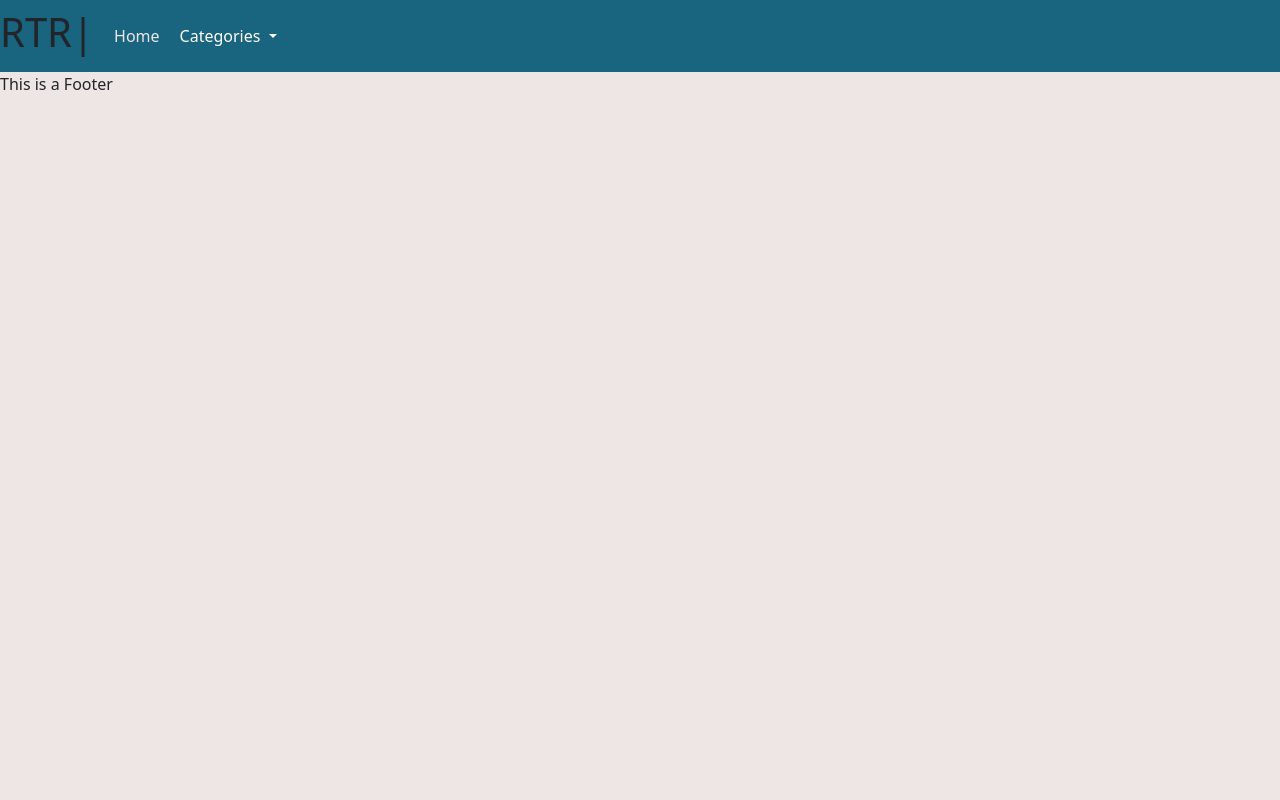
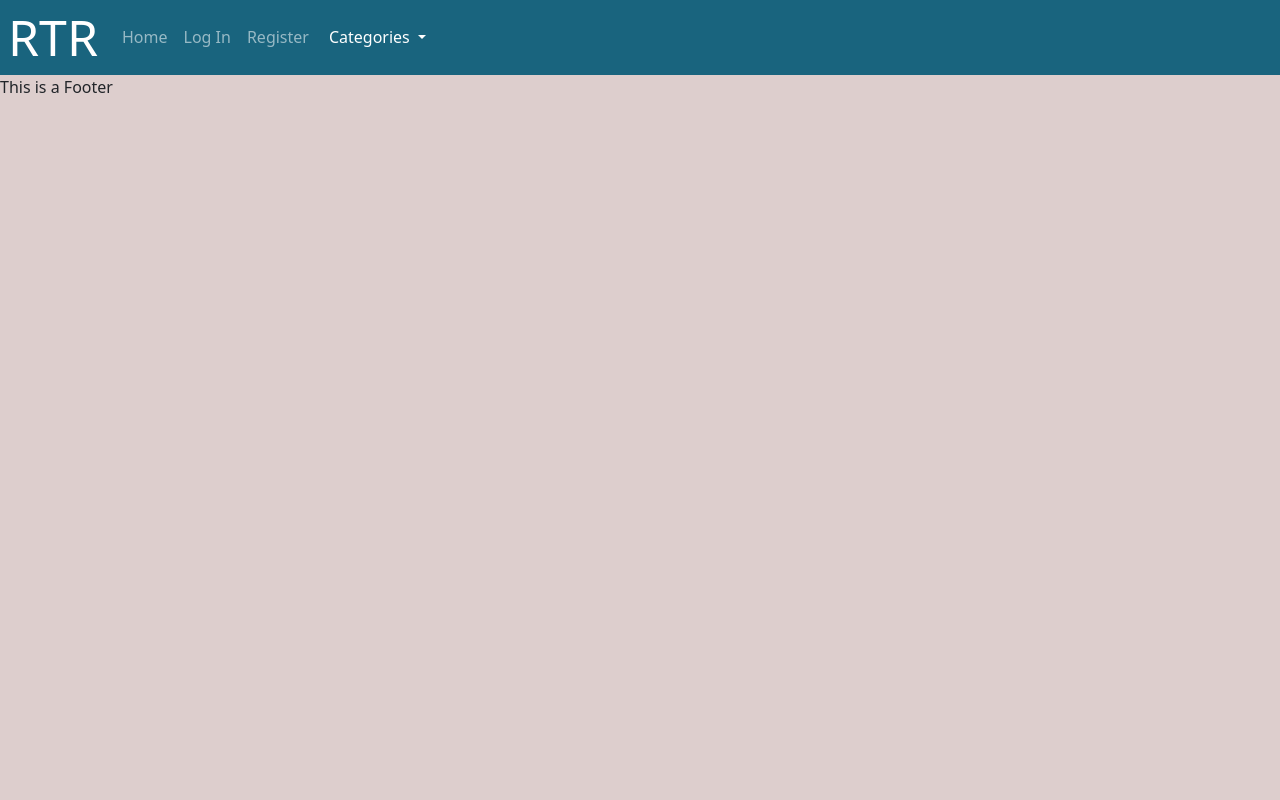
Before and after one commit to Enquil/enquil-project4, a Django app: page / in a window 1280 px wide. Run offline with Django 3.2, Linux system fonts and the light colour scheme; data that the repository does not hold is empty.

Commit message:
style postcards, finish up nav

```diff
--- a/static/css/base.css
+++ b/static/css/base.css
@@ -1,12 +1,24 @@
 html, body {
-    background-color: #eee5e5;
+    background-color: #ddcecd;
     height: 100%;
+}
+
+a {
+    text-decoration: none;
 }
 
 /*------------------------- Navbar -------------------------*/
 
 nav {
     background-color: #19647e;
+}
+
+.navbar {
+    padding: 0;
+}
+
+.btn {
+    border-radius: 0;
 }
 
 .nav-color {
@@ -21,7 +33,6 @@ nav {
 
 .nav-link {
     color: #eee5e5;
-    border-radius: 4px;
 }
 
 .nav-link:hover {
@@ -29,10 +40,26 @@ nav {
 }
 
 
-.dropdown-adjust {
+.dropdown-menu {
     padding: 0;
+    margin: 0;
+    border: none;
 }
 
 .categories {
     background-color: #37392e;
 }
+
+.navbar-toggler {
+    margin-right: 20px;
+}
+
+/*------------------------- Posts -------------------------*/
+
+.post-card {
+    background-color: #eee5e5;
+}
+
+.brand {
+    font-size: 50px;
+}
--- a/templates/base.html
+++ b/templates/base.html
@@ -21,33 +21,48 @@
 </head>
 
 <body>
-    <nav class="navbar navbar-expand-md">
-        <h1>RTR<span>|</span></h1>
-        <div class="container-fluid">
-            <div class="collapse navbar-collapse" id="navbarList">
-                <!-- Common elements navlist -->
-                <ul class="navbar-nav me-auto mb-2 mb-lg-0">
-                    <li class="nav-item"><a class="nav-link active" aria-current="page" href="{% url 'index' %}">Home</a></li>
+                    <!-- Navbar -->
+    <nav class="navbar navbar-dark navbar-expand-md">
+                    <!-- Navbar brand -->
+        <a class="ms-2" href="{% url 'index' %}"><span class="navbar-brand brand">RTR</span></a>
+
+                    <!-- Nav burger for smaller screens -->
+        <button class="navbar-toggler" data-bs-toggle="collapse" data-bs-target="#navbar">
+            <span class="navbar-toggler-icon"></span>
+        </button>
+
+                    <!-- Navbar content, collapses for smaller screens -->
+        <div class="navbar-collapse collapse" id="navbar">
+
+                    <!-- Links -->
+            <ul class="navbar-nav me-auto mb-lg-0">
+                <li class="nav-item"><a class="ps-2 nav-link" aria-current="page" href="{% url 'index' %}">Home</a></li>
+                {% if user.is_authenticated %}
+                <li class="nav-item"><a class="ps-2 nav-link" aria-current="page" href="{% url 'account_logout' %}">Log Out</a></li>
+                {% else %}
+                <li class="nav-item"><a class="nav-link" aria-current="page" href="{% url 'account_logout' %}">Log In</a></li>
+                <li class="nav-item"><a class="nav-link" aria-current="page" href="{% url 'account_signup' %}">Register</a></li>
+                {% endif %}
+                    <!-- Collapsible Category Menu -->
                 <div class="dropdown">
                     <li class="btn btn-secondary dropdown-toggle nav-color" type="button" id="dropdownMenuButton1" data-bs-toggle="dropdown" aria-expanded="false">
                     Categories
                     </li>
-                        <ul class="dropdown-menu dropdown-adjust" aria-labelledby="dropdownMenuButton1">
-                            <li class="nav-item categories"><a class="nav-link" href="{% url 'index' %}">All Categories</a></li>
-                            <li class="nav-item  categories"><a class="nav-link" href="">Business</a></li>
-                            <li class="nav-item  categories"><a class="nav-link" href="">Art/Entertainment</a></li>
-                            <li class="nav-item  categories"><a class="nav-link" href="">Finance/Economics</a></li>
-                            <li class="nav-item  categories"><a class="nav-link" href="">Politics</a></li>
-                            <li class="nav-item  categories"><a class="nav-link" href="">Sciences</a></li>
-                            <li class="nav-item  categories"><a class="nav-link" href="">Opinions</a></li>
-                            <li class="nav-item  categories"><a class="nav-link" href="">Ships and Giggles</a></li>
+                    <ul class="dropdown-menu" style="margin: 0;" aria-labelledby="dropdownMenuButton1">
+                        <li class="ps-3 nav-item categories"><a class="nav-link" href="{% url 'index' %}">All Categories</a></li>
+                        <li class="ps-3 nav-item  categories"><a class="nav-link" href="">Business</a></li>
+                        <li class="ps-3 nav-item  categories"><a class="nav-link" href="">Art/Entertainment</a></li>
+                        <li class="ps-3 nav-item  categories"><a class="nav-link" href="">Finance/Economics</a></li>
+                        <li class="ps-3 nav-item  categories"><a class="nav-link" href="">Politics</a></li>
+                        <li class="ps-3 nav-item  categories"><a class="nav-link" href="">Sciences</a></li>
+                        <li class="ps-3 nav-item  categories"><a class="nav-link" href="">Opinions</a></li>
+                        <li class="ps-3 nav-item  categories"><a class="nav-link" href="">Ships and Giggles</a></li>
                     </ul>
-
                 </div>
             </ul>
         </div>
-        </div>
     </nav>
+
     {% block content %}
 
     {% endblock content %}
--- a/templates/index.html
+++ b/templates/index.html
@@ -9,10 +9,15 @@
             <div class="col-md-3">
             </div>
             <div class="col-md-6 text-center">
-                {% for post in post_list %}
-                <img style="width: 350px; height: auto;" src=" {{ post.featured_image.url }}">
-                <p>{{ post.content | safe }}</p>
-                {% endfor %}
+                    {% for post in post_list %}
+                    <div class="post-card my-3">
+                        <h2>{{ post.title }}</h2>
+                        <img style="width: 350px; height: auto;" src=" {{ post.featured_image.url }}">
+                        <h4>By: {{ post.author | safe }}</h4>
+                        <p class="m-0 p-3">{{ post.excerpt | safe }}</p>
+                        <p class="m-0"><a href="{{ post.link}}"><a></p>
+                    </div>
+                    {% endfor %}
             </div>
             <div class="col-md-3">
             </div>
```
Lines whose indentation alone changed are shown as unchanged.
